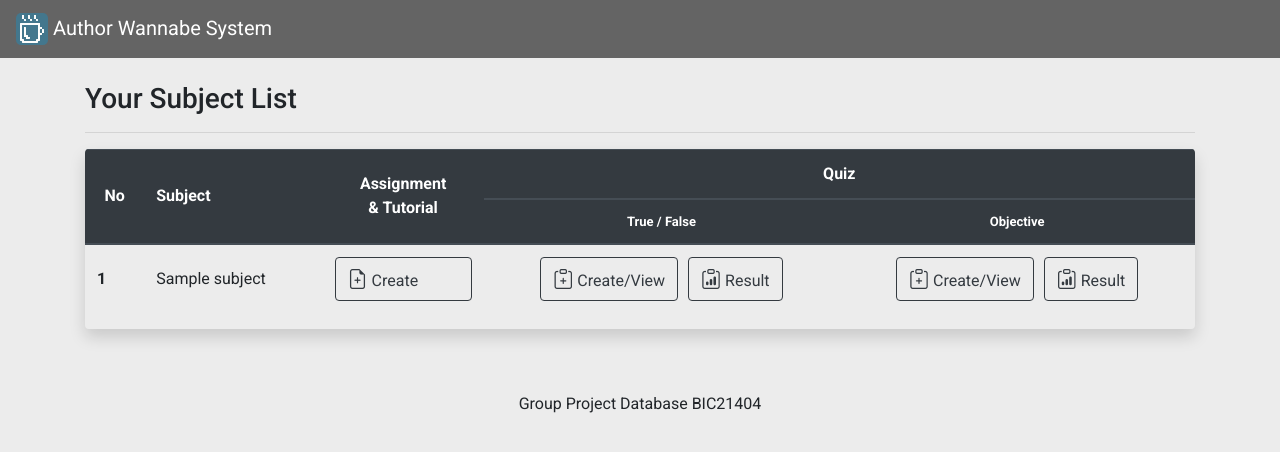
After one commit to sydkif/db-project, a PHP site: page /lecturer/dashboard.php in a window 1280 px wide. The commit adds this page. Shown: the top 452 px of the page. Run offline with PHP 8.4, Linux system fonts and the light colour scheme; tables that the repository leaves empty or names only in its code hold one stand-in row (values such as "Sample post").

Commit message:
created lecturer dashboard
- fix some minor bugs
- create dashboard for lecture

```diff
--- a/admin/register/subject.php
+++ b/admin/register/subject.php
@@ -97,12 +97,12 @@
                             // Success
                             $_SESSION['msg'] = "Record added successfully!";
                             $_SESSION['status'] = "Success";
-                            echo "<meta http-equiv='refresh' content='0'>";
                         } else {
                             // Failed
                             $_SESSION['msg'] = "Error: " . $sql . " | " . $conn->error;
                             $_SESSION['status'] = "Fail";
                         }
+                        echo "<meta http-equiv='refresh' content='0'>";
                     }
 
                     $conn->close();
--- a/css/style.css
+++ b/css/style.css
@@ -44,16 +44,15 @@ tr #btn {
 }
 
 .card {
-
     margin               : auto;
     margin-top           : 20px;
     border-width         : 0px;
     width                : 16rem;
-    border-radius        : 24px;
-    -webkit-border-radius: 24px;
-    -moz-border-radius   : 24px;
-    -ms-border-radius    : 24px;
-    -o-border-radius     : 24px;
+    border-radius        : 20px;
+    -webkit-border-radius: 20px;
+    -moz-border-radius   : 20px;
+    -ms-border-radius    : 20px;
+    -o-border-radius     : 20px;
 }
 
 td button i.bi {
@@ -87,3 +86,12 @@ a#back:active {
     background-color: transparent;
     text-decoration : underline;
 }
+
+#dashboard-lecturer tbody tr td button {
+    text-align: left;
+}
+
+.btn-block {
+    padding: auto;
+
+}
--- /dev/null
+++ b/lecturer/dashboard.php
@@ -0,0 +1,73 @@
+<?php include('../templates/header.php'); ?>
+
+<br>
+
+<div class="container">
+    <h3>Your Subject List</h3>
+    <hr>
+    <div class="table-responsive shadow rounded">
+        <table id="dashboard-lecturer" class="table">
+            <thead class="thead-dark">
+                <tr>
+                    <th rowspan="2" style="text-align: center; vertical-align: middle;">No</th>
+                    <th rowspan="2" style="text-align: left; vertical-align: middle;">Subject</th>
+                    <th rowspan="2" style="text-align: center; vertical-align: middle;">Assignment<br>& Tutorial</th>
+                    <th colspan="2" style="text-align: center;">Quiz</th>
+                </tr>
+                <tr>
+                    <th style="text-align: center; font-size:small;">True / False</th>
+                    <th style="text-align: center; font-size:small;">Objective</th>
+                </tr>
+            </thead>
+            <tbody>
+
+                <?php
+                include "../DB.php";
+
+                $sql = "SELECT id, name FROM subject";
+                $result = $conn->query($sql);
+                $num = 0;
+                if ($result->num_rows > 0) {
+                    // output data of each row
+                    while ($row = $result->fetch_assoc()) {
+                        ++$num;
+                ?>
+
+                        <tr>
+                            <th scope="row"><?= $num ?></th>
+                            <td><?= $row['name'] ?></td>
+                            <div>
+                                <td><button class=" btn btn-outline-dark btn-block "><i class="bi bi-file-earmark-plus"></i> Create</button></td>
+                            </div>
+                            <td>
+                                <div style="display:flex; align-items:center; justify-content:center;">
+                                    <button class="btn btn-outline-dark " style="margin-right: 10px;"><i class="bi bi-clipboard-plus"></i> Create/View</button>
+                                    <button class=" btn btn-outline-dark "><i class=" bi bi-clipboard-data"></i> Result</button>
+                                </div>
+                            </td>
+                            <td>
+                                <div style="display:flex; align-items:center; justify-content:center;">
+                                    <button class="btn btn-outline-dark " style="margin-right: 10px;"><i class="bi bi-clipboard-plus"></i> Create/View</button>
+                                    <button class=" btn btn-outline-dark "><i class=" bi bi-clipboard-data"></i> Result</button>
+                                </div>
+                            </td>
+                        </tr>
+
+
+                <?php
+                    }
+                } else {
+                    echo "0 results";
+                }
+                $conn->close();
+                ?>
+
+
+
+            </tbody>
+        </table>
+    </div>
+
+</div>
+
+<?php include('../templates/footer.php'); ?>
```
